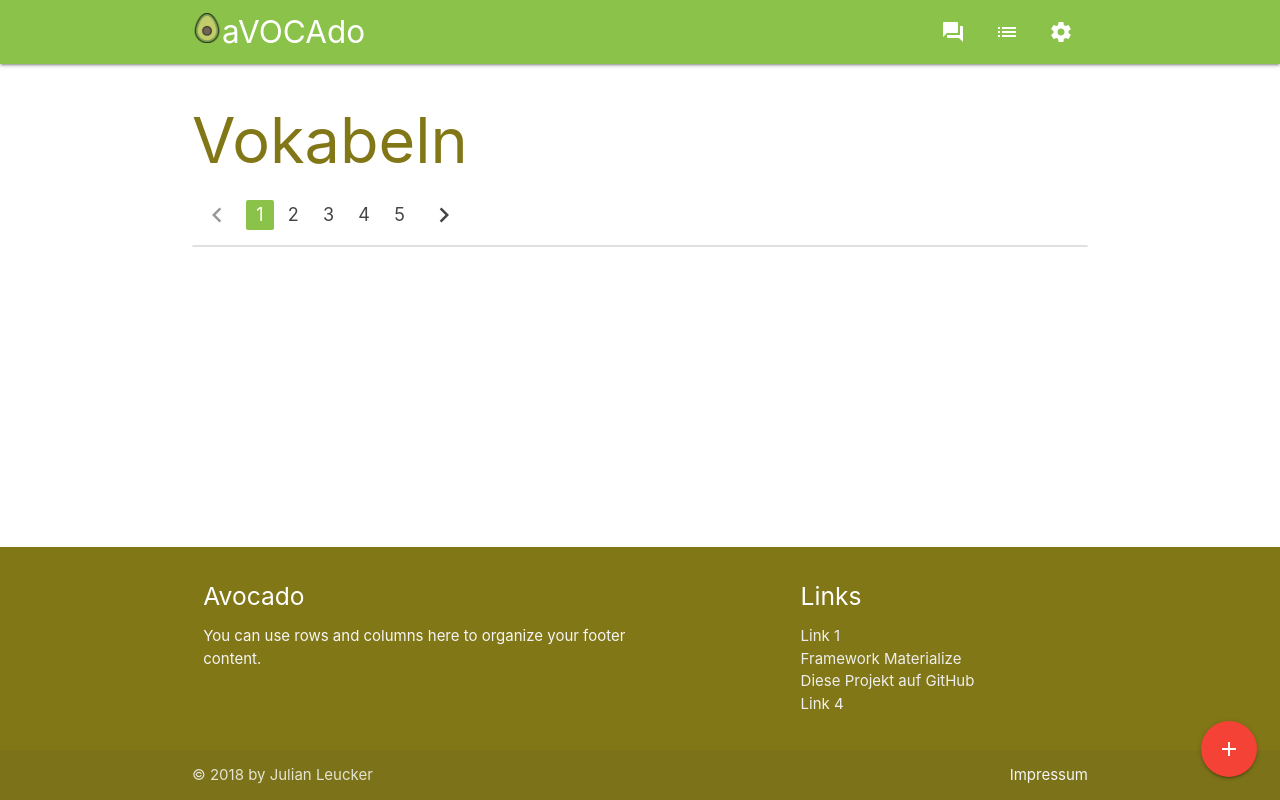
After one commit to ZugBahnHof/avocado, a PHP site: page /vocabulary.php in a window 1280 px wide. The commit adds this page. Run offline with PHP 8.4, Linux system fonts and the light colour scheme; a stand-in replaces the project's code that opens the database connection.

Commit message:
Einige Veränderungen, unter anderem Favicon, und Stile, Vokabel-Anzeige-Datei angefangen, mit DB noch nicht kommuniziert. Pagination kommt in ferner Zukunft. Außerdem eine Datei für das Formular erstellt (noch ist sie leer)

```diff
--- a/css/style.css
+++ b/css/style.css
@@ -7,3 +7,6 @@ body {
   main {
     flex: 1 0 auto;
   }
+.pagination li.active{
+  background-color: #8bc34a!important;
+}
--- a/inc/footer.inc.php
+++ b/inc/footer.inc.php
@@ -1,3 +1,4 @@
+</div>
 </main>
 <!--Footer section-->
 <footer class="page-footer <?= $site_color_accent ?>">
--- a/inc/header.inc.php
+++ b/inc/header.inc.php
@@ -15,7 +15,8 @@ if ( $modal ) {
 	$toast = "";
 }
 
-
+$img_avocado_50 = '<img src="icons/favicon.png" height="50" width="50"></img>';
+$img_avocado_30 = '<img src="icons/favicon.png" height="30" width="30"></img>';
 
 ?>
 <!DOCTYPE html>
@@ -62,17 +63,17 @@ if ( $modal ) {
     <nav>
         <div class="nav-wrapper <?= $site_color ?>">
             <div class="container">
-                <a href="index.php" class="brand-logo">aVOCAdo</a>
+                <a href="index.php" class="brand-logo"><?= $img_avocado_30 ?>aVOCAdo</a>
                 <ul id="nav-mobile" class="right hide-on-med-and-down">
                     <li>
-                        <a class="tooltipped" data-position="bottom" data-delay="50" data-tooltip="Artikel" href="#!">
+                        <a class="tooltipped" data-position="bottom" data-delay="50" data-tooltip="Test" href="#!">
                             <i class="material-icons">question_answer</i>
                         </a>
                     </li>
                     <li>
-                        <a class="tooltipped" data-position="bottom" data-delay="50" data-tooltip="Kontostand"
-                           href="#!">
-                            <i class="material-icons">add</i>
+                        <a class="tooltipped" data-position="bottom" data-delay="50" data-tooltip="Vokabeln"
+                           href="vocabulary.php">
+                            <i class="material-icons">list</i>
                         </a>
                     </li>
                     <li>
--- a/index.php
+++ b/index.php
@@ -2,6 +2,7 @@
   $site_title = "Index";
   include 'inc/header.inc.php';
  ?>
+ <h1 class="<?= $site_color_accent_text ?>">Herzlich Willkommen bei <?php echo $img_avocado_50; ?>aVOCAdo!</h1>
 <?php
   include 'inc/footer.inc.php';
  ?>
--- /dev/null
+++ b/vocabulary.php
@@ -0,0 +1,25 @@
+<?php
+  $site_title = "Vokabeln";
+  include 'inc/header.inc.php';
+ ?>
+ <h1 class="<?= $site_color_accent_text ?>">Vokabeln</h1>
+ <div class="fixed-action-btn">
+   <a class="btn-floating btn-large red" href="add_voc.php">
+     <i class="large material-icons">add</i>
+   </a>
+ </div>
+
+ <ul class="pagination">
+  <li class="disabled"><a href="#!"><i class="material-icons">chevron_left</i></a></li>
+  <li class="active"><a href="#!">1</a></li>
+  <li class="waves-effect"><a href="#!">2</a></li>
+  <li class="waves-effect"><a href="#!">3</a></li>
+  <li class="waves-effect"><a href="#!">4</a></li>
+  <li class="waves-effect"><a href="#!">5</a></li>
+  <li class="waves-effect"><a href="#!"><i class="material-icons">chevron_right</i></a></li>
+</ul>
+  <ul class="collection">
+  </ul>
+<?php
+  include 'inc/footer.inc.php';
+ ?>
```
Also changed, not shown: add_voc.php (added), icons/favicon.ico, icons/favicon.png.
